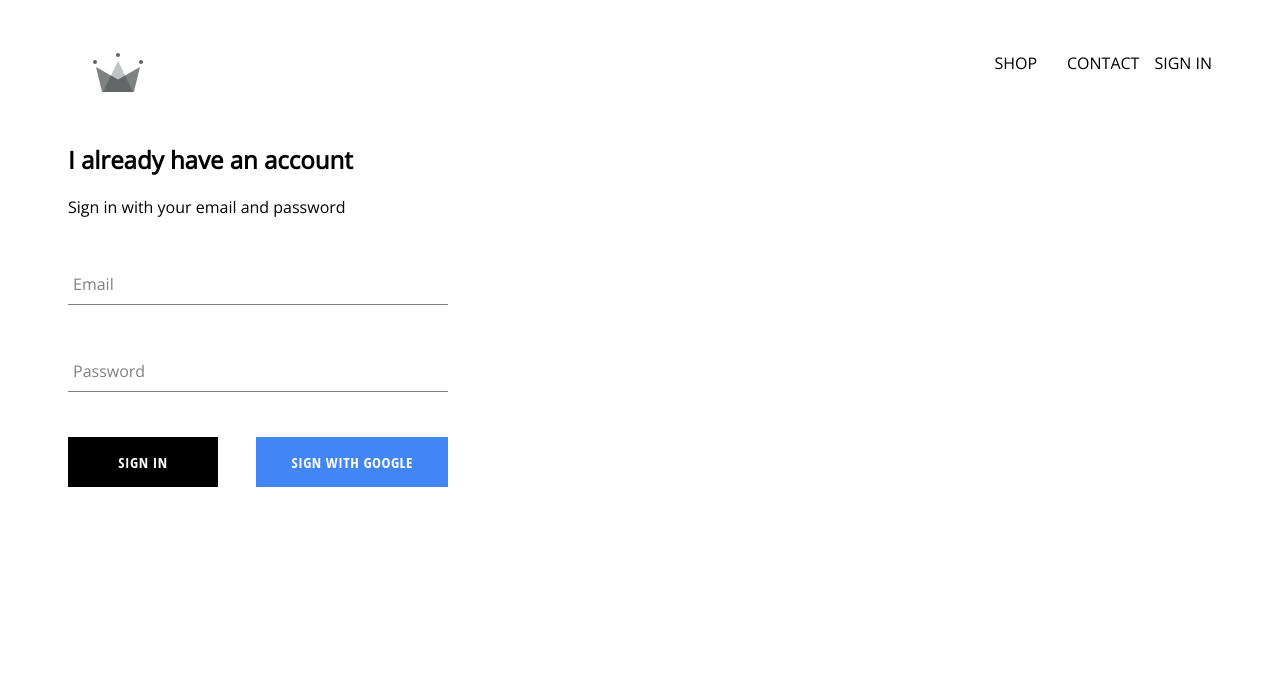
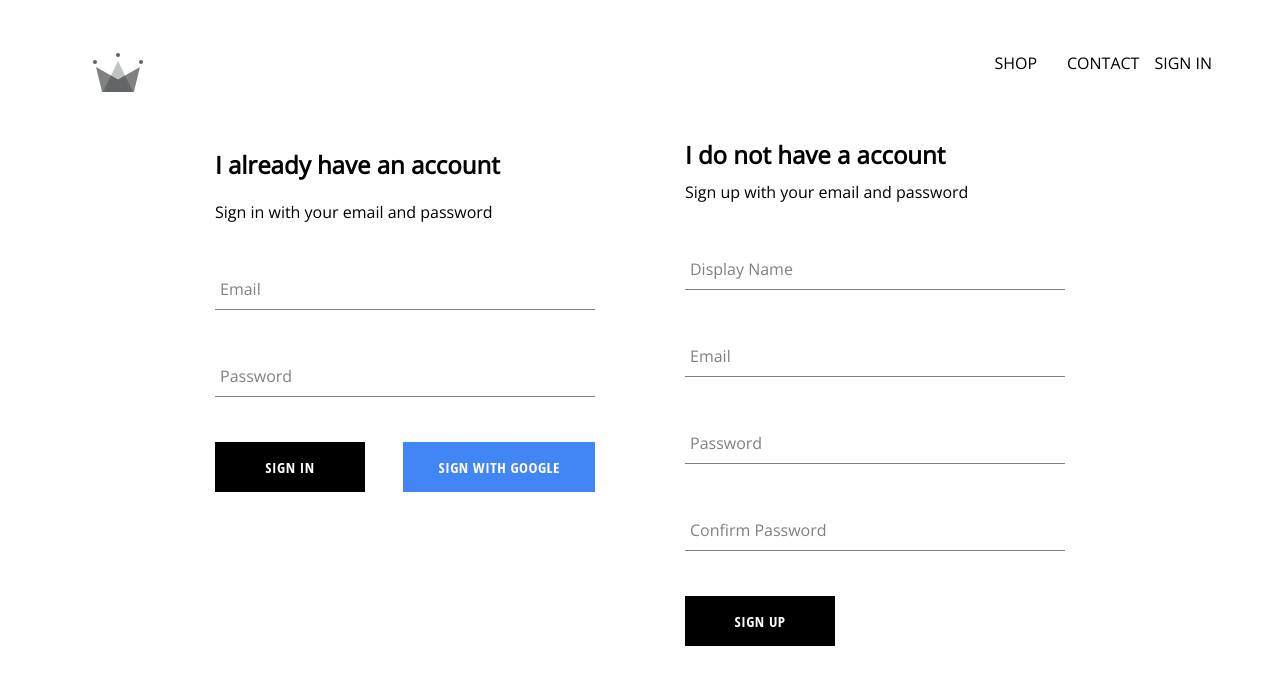
Before and after one commit to aubreyzulu/e-commerce-app, a React (Create React App) app: page /signin in a window 1280 px wide. Shown: the top 684 px of the page. Built offline with nearby package versions, Linux system fonts and the light colour scheme; no server answers.

Commit message:
implemented sigin and sign up using firebase

```diff
--- a/src/App.js
+++ b/src/App.js
@@ -4,7 +4,7 @@
 import HomePage from './pages/homepage/homepage.component';
 import Header from './components/header/header.component';
 import SignInAndSignUpPage from './pages/sign-in-sign-up/sign-in-sign-up.component.jsx'
-import { auth } from './firebase/firebase.ultis'
+import { auth, createUserProfileDocument } from './firebase/firebase.ultis'
 import './App.css';
 
 
@@ -15,9 +15,22 @@
   unsubscribeFromAuth = null;
 
   componentDidMount() {
-    this.unsubscribeFromAuth = auth.onAuthStateChanged(user => {
-      this.setState({ currentUser: user })
-      console.log(user)
+    this.unsubscribeFromAuth = auth.onAuthStateChanged(async userAuth => {
+
+      if (userAuth) {
+        const userRef = await createUserProfileDocument(userAuth)
+        userRef.onSnapshot(snapshot => {
+          this.setState({
+            currentUser: {
+              id: snapshot.id,
+              ...snapshot.data()
+            }
+          }, () => console.log(this.state))
+        })
+        // console.log(this.state)
+      }
+      this.setState({ currentUser: userAuth })
+
     })
   }
   componentWillUnmount() {
--- /dev/null
+++ b/src/components/sign-up/sign-up.component.jsx
@@ -0,0 +1,103 @@
+import React from 'react';
+
+import FormInput from '../form-input/form-input.component';
+import CustomButton from '../custom-button/custom-button.component';
+
+import { auth, createUserProfileDocument } from '../../firebase/firebase.ultis';
+
+import './sign-up.styles.scss';
+
+class SignUp extends React.Component {
+    constructor() {
+        super();
+
+        this.state = {
+            displayName: '',
+            email: '',
+            password: '',
+            confirmPassword: ''
+        };
+    }
+
+    handleSubmit = async event => {
+        event.preventDefault();
+
+        const { displayName, email, password, confirmPassword } = this.state;
+
+        if (password !== confirmPassword) {
+            alert("passwords don't match");
+            return;
+        }
+
+        try {
+            const { user } = await auth.createUserWithEmailAndPassword(
+                email,
+                password
+            );
+
+            await createUserProfileDocument(user, { displayName });
+
+            this.setState({
+                displayName: '',
+                email: '',
+                password: '',
+                confirmPassword: ''
+            });
+        } catch (error) {
+            console.error(error);
+        }
+    };
+
+    handleChange = event => {
+        const { name, value } = event.target;
+
+        this.setState({ [name]: value });
+    };
+
+    render() {
+        const { displayName, email, password, confirmPassword } = this.state;
+        return (
+            <div className='sign-up'>
+                <h2 className='title'>I do not have a account</h2>
+                <span>Sign up with your email and password</span>
+                <form className='sign-up-form' onSubmit={this.handleSubmit}>
+                    <FormInput
+                        type='text'
+                        name='displayName'
+                        value={displayName}
+                        onChange={this.handleChange}
+                        label='Display Name'
+                        required
+                    />
+                    <FormInput
+                        type='email'
+                        name='email'
+                        value={email}
+                        onChange={this.handleChange}
+                        label='Email'
+                        required
+                    />
+                    <FormInput
+                        type='password'
+                        name='password'
+                        value={password}
+                        onChange={this.handleChange}
+                        label='Password'
+                        required
+                    />
+                    <FormInput
+                        type='password'
+                        name='confirmPassword'
+                        value={confirmPassword}
+                        onChange={this.handleChange}
+                        label='Confirm Password'
+                        required
+                    />
+                    <CustomButton type='submit'>SIGN UP</CustomButton>
+                </form>
+            </div>
+        );
+    }
+}
+
+export default SignUp;
--- /dev/null
+++ b/src/components/sign-up/sign-up.styles.scss
@@ -0,0 +1,9 @@
+.sign-up {
+  display: flex;
+  flex-direction: column;
+  width: 380px;
+
+  .title {
+    margin: 10px 0;
+  }
+}
--- a/src/firebase/firebase.ultis.js
+++ b/src/firebase/firebase.ultis.js
@@ -15,7 +15,29 @@
 };
 
 
+export const createUserProfileDocument = async (userAuth, additionalData) => {
+    if (!userAuth) return;
+    const userRef = firestore.doc(`users/${userAuth.uid}`);
+    const snapShot = await userRef.get();
 
+    if (!snapShot.exists) {
+        const { displayName, email } = userAuth;
+        const createdAt = new Date();
+
+        try {
+            await userRef.set({
+                displayName,
+                email,
+                createdAt,
+                ...additionalData
+            })
+        } catch (error) {
+            console.log('error creating user', error.message)
+        }
+    }
+
+    return userRef;
+}
 
 firebase.initializeApp(Config);
 
--- a/src/pages/sign-in-sign-up/sign-in-sign-up.component.jsx
+++ b/src/pages/sign-in-sign-up/sign-in-sign-up.component.jsx
@@ -1,10 +1,13 @@
 import React from 'react'
+import './sign-in-sign-up.styles.scss';
 import SignIn from '../../components/sign-in/sign-in.component'
+import SignUp from '../../components/sign-up/sign-up.component'
 
 
 const SignInAndSignUpPage = () => (
     <div className='sign-in-and-sign-up'>
         <SignIn />
+        <SignUp />
 
     </div>
 )
--- /dev/null
+++ b/src/pages/sign-in-sign-up/sign-in-sign-up.styles.scss
@@ -0,0 +1,6 @@
+.sign-in-and-sign-up {
+  width: 850px;
+  display: flex;
+  justify-content: space-between;
+  margin: 30px auto;
+}
```
